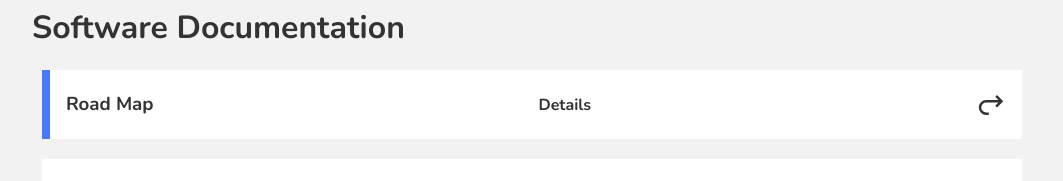
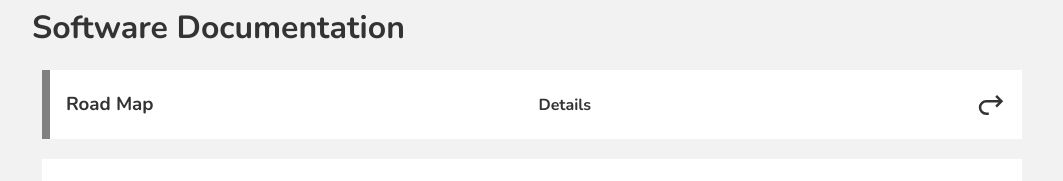
Before and after one commit to Nader-SH/portfolio-nadershakshak, a Next.js app: page /docscode in a window 1280 px wide. In both pictures the pointer is over the element 640 px from the left and 330 px from the top of the page. Shown: the part 226-407 px from the top of the page, without its empty margins (108-1171 px from the left). Built offline with nearby package versions, Linux system fonts and the light colour scheme.

Commit message:
myUpDates3

```diff
--- a/styles/Nader.module.css
+++ b/styles/Nader.module.css
@@ -12,5 +12,5 @@
   }
 
   .single:hover {
-    border-left: 8px solid #4979ff;
+    border-left: 8px solid gray;
   }
```
